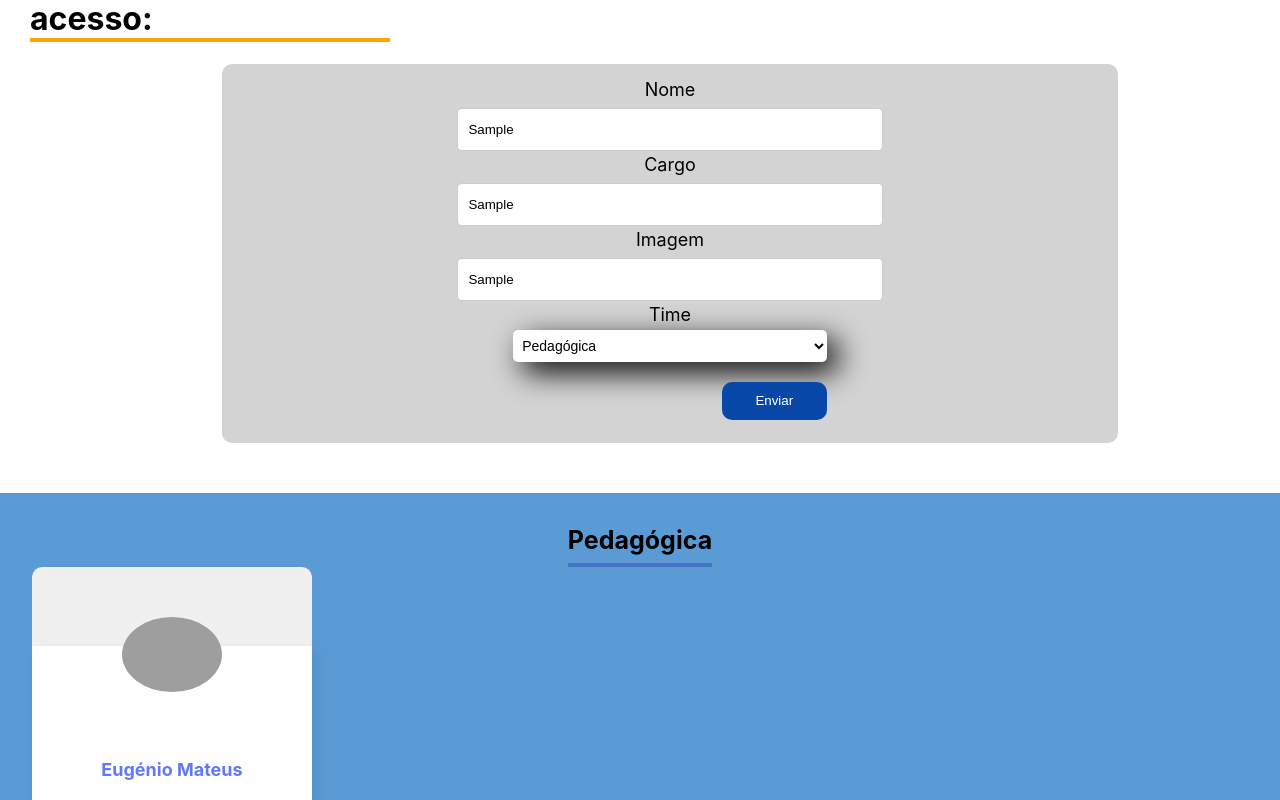
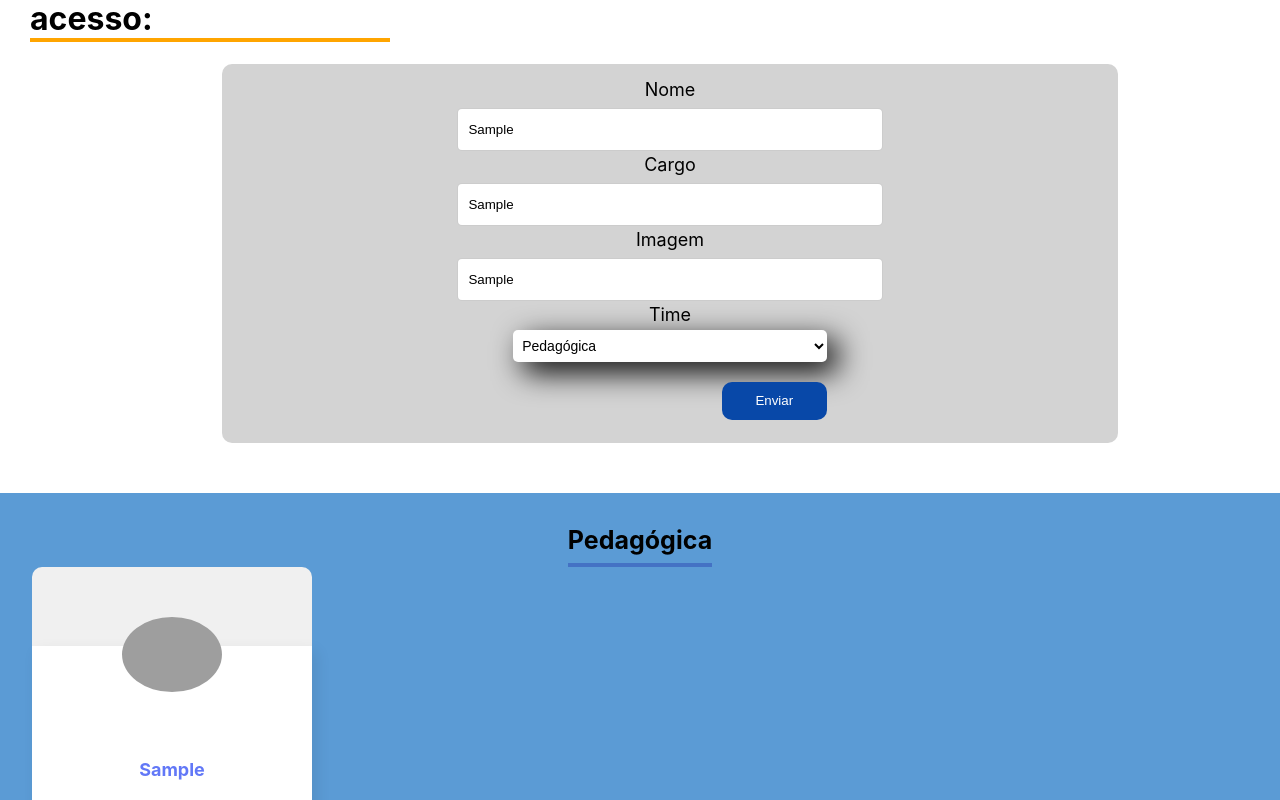
Before and after one commit to EuGenio00/Formulario-React, a React (Create React App) app: page / in a window 1280 px wide. Both pictures are taken after typing "Sample", "Sample", "Sample" into the empty fields and a click on the button "Enviar". Shown: the part 562-1362 px from the top of the page. Built offline with nearby package versions, Linux system fonts and the light colour scheme; grey boxes are pictures that could not be loaded.

Commit message:
componente time do colaborador dinâmco em 100%

```diff
--- a/src/App.js
+++ b/src/App.js
@@ -38,7 +38,11 @@ function App() {
       times={times.map(time => time.nome)}
       aoColaboradorCadastrado = {colaborador => aoNovoColaboradorAdicionado(colaborador)}/>
 
-      {times.map(time => <Time key={time.nome} tituloNome={time.nome} corFundo={time.corFundo} />)}
+      {times.map(time => <Time
+      colaboradores={colaboradores}
+      key={time.nome}
+      tituloNome={time.nome}
+      corFundo={time.corFundo} />)}
     </div>
   );
 }
--- a/src/components/Colaborador/index.js
+++ b/src/components/Colaborador/index.js
@@ -4,11 +4,11 @@ const Colaborador = (props) => {
   return(
     <div className='colaborador'>
       <div className='cabecalho'>
-        <img src={props.photo} alt='Foto do colaborador'/>
+        <img src={props.imagem} alt='Foto do colaborador'/>
       </div>
       <div className='rodape'>
-        <h4>{props.nomeColaborador}</h4>
-        <h5>{props.cargoColaborador}</h5>
+        <h4>{props.nome}</h4>
+        <h5>{props.cargo}</h5>
       </div>
     </div>
   )
--- a/src/components/Formulario/index.js
+++ b/src/components/Formulario/index.js
@@ -13,9 +13,9 @@ const Formulario = (props) => {
 
   const aoEnviar = (evento) => {
     evento.preventDefault();
-    props.aoColaboradorCadastrado([
-      nome, cargo, imagem, time
-    ]);
+    props.aoColaboradorCadastrado(
+      {  nome, cargo, imagem, time}
+    );
     console.log("O botao foi carregado :D");
   }
 
--- a/src/components/Time/index.js
+++ b/src/components/Time/index.js
@@ -2,14 +2,18 @@ import Colaborador from '../Colaborador';
 import './Time.css'
 
 const Time = (props) => {
+
   // const css = {backgroundColor: props.corFundo}
+
   return(
     <section className='time' style={{backgroundColor: props.corFundo}}>
       <h3>{props.tituloNome}</h3>
-      <Colaborador
-      photo={'https://github.com/Eugenio00.png'}
-      nomeColaborador="Eugénio Mateus"
-      cargoColaborador="Discente"/>
+      {props.colaboradores.map(colaborador => <Colaborador
+      key={colaborador.nome}
+      imagem={colaborador.imagem}
+      nome={colaborador.nome}
+      cargo={colaborador.cargo}
+      />)}
     </section>
   )
 };
```
